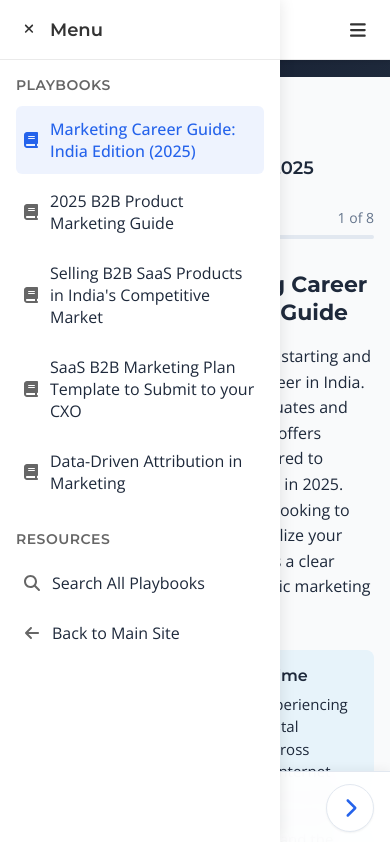
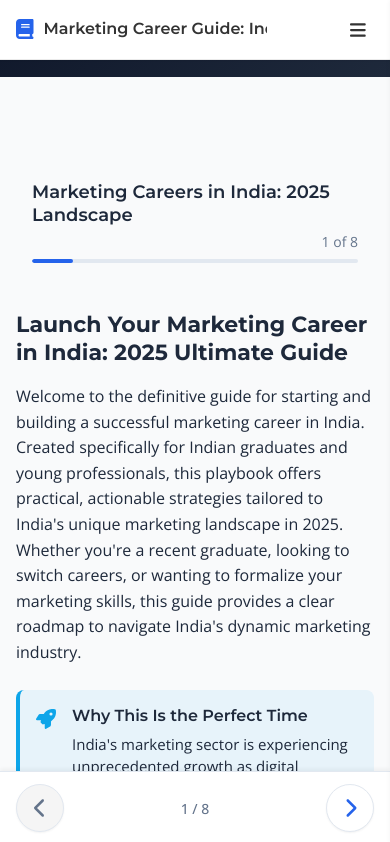
Before and after one commit to amitbhalla/playbooks, a React (Create React App) app: page / in a window 390 px wide. Shown: the top 842 px of the page. Built offline with nearby package versions, Linux system fonts and the light colour scheme.

Commit message:
Mobile 0.3

```diff
--- a/src/components/MobileNavbar/MobileNavbar.css
+++ b/src/components/MobileNavbar/MobileNavbar.css
@@ -5,7 +5,7 @@
 :root {
   --navbar-height: 60px;
   --navbar-bg: #ffffff;
-  --navbar-shadow: 0 2px 4px rgba(0, 0, 0, 0.08);
+  --navbar-shadow: 0 1px 2px rgba(0, 0, 0, 0.05);
   --navbar-border: #eaeaea;
   --navbar-text: #333333;
   --navbar-brand: #2563eb;
@@ -13,11 +13,10 @@
   --navbar-hover-bg: #f5f7fa;
   --menu-width: 280px;
   --menu-bg: #ffffff;
-  --menu-shadow: 0 0 15px rgba(0, 0, 0, 0.1);
+  --menu-shadow: 0 0 5px rgba(0, 0, 0, 0.05);
   --item-border: #eaeaea;
   --icon-size: 16px;
   --transition-speed: 0.3s;
-  --overlay-bg: rgba(0, 0, 0, 0.4);
 }
 
 /* Main navbar container */
@@ -47,12 +46,15 @@
   align-items: center;
   padding: 0 16px;
   height: 100%;
+  overflow: visible;
+  width: 100%;
 }
 
 .navbar-mobile-brand {
   display: flex;
   align-items: center;
-  overflow: hidden;
+  overflow: visible;
+  width: 70%; /* Limit width to leave space for menu button */
 }
 
 .navbar-mobile-logo {
@@ -65,14 +67,16 @@
   font-size: 16px;
   font-weight: 600;
   margin: 0;
-  white-space: nowrap;
-  overflow: hidden;
-  text-overflow: ellipsis;
-  max-width: 200px;
+  width: 100%;
   color: var(--navbar-text);
   display: flex;
   align-items: center;
   cursor: pointer;
+  line-height: 1.3;
+  padding: 8px 0;
+  white-space: nowrap;
+  overflow: hidden;
+  text-overflow: ellipsis;
 }
 
 .navbar-mobile-dropdown-icon {
@@ -96,21 +100,38 @@
 /* Playbook selector dropdown */
 .playbook-selector-dropdown {
   position: absolute;
-  top: var(--navbar-height);
+  top: calc(var(--navbar-height) - 1px);
   left: 0;
   right: 0;
   background-color: var(--navbar-bg);
-  border-bottom: 1px solid var(--navbar-border);
-  box-shadow: var(--navbar-shadow);
+  border-bottom: 1px solid var(--item-border);
+  box-shadow: 0 2px 4px rgba(0, 0, 0, 0.05);
   z-index: 999;
-  max-height: 60vh;
+  max-height: 70vh;
   overflow-y: auto;
-  animation: slideDown 0.3s ease;
+  animation: slideDown 0.2s ease-out;
 }
 
 .playbook-selector-header {
+  display: flex;
+  align-items: center;
+  justify-content: space-between;
   padding: 16px;
   border-bottom: 1px solid var(--item-border);
+}
+
+.playbook-selector-close {
+  background: none;
+  border: none;
+  color: var(--navbar-text);
+  font-size: 16px;
+  cursor: pointer;
+  padding: 4px 8px;
+  border-radius: 4px;
+}
+
+.playbook-selector-close:hover {
+  background-color: rgba(0, 0, 0, 0.05);
 }
 
 .playbook-selector-header h2 {
@@ -133,20 +154,37 @@
   border-bottom: 1px solid var(--item-border);
   cursor: pointer;
   transition: background-color var(--transition-speed);
+  position: relative;
 }
 
 .playbook-selector-item:last-child {
   border-bottom: none;
 }
 
-.playbook-selector-item:active {
+.playbook-selector-item:active,
+.playbook-selector-item:hover {
   background-color: var(--navbar-hover-bg);
 }
 
 .playbook-selector-item.active {
-  background-color: rgba(37, 99, 235, 0.08);
-  color: var(--navbar-active);
-  font-weight: 500;
+  background-color: var(--navbar-active-bg);
+}
+
+.playbook-selector-active {
+  position: absolute;
+  right: 16px;
+  color: var(--primary-blue);
+}
+
+/* Animations */
+@keyframes fadeIn {
+  from { opacity: 0; }
+  to { opacity: 1; }
+}
+
+@keyframes slideDown {
+  from { transform: translateY(-10px); opacity: 0; }
+  to { transform: translateY(0); opacity: 1; }
 }
 
 .playbook-selector-icon {
@@ -159,36 +197,26 @@
   flex: 1;
 }
 
-/* Menu overlay */
-.navbar-mobile-overlay {
-  position: fixed;
-  top: 0;
-  left: 0;
-  right: 0;
-  bottom: 0;
-  background-color: rgba(0, 0, 0, 0.5);
-  z-index: 1000;
-  -webkit-tap-highlight-color: transparent; /* Removes tap highlight on mobile */
-  cursor: pointer;
-}
+/* Removed overlay styles as requested */
 
 /* Side menu */
 .navbar-mobile-menu {
   position: fixed;
   top: 0;
-  right: -var(--menu-width);
+  right: 0; /* Position at the edge of the screen */
   width: var(--menu-width);
   height: 100vh;
   background-color: var(--menu-bg);
   box-shadow: var(--menu-shadow);
-  z-index: 1001;
+  z-index: 1000;
   overflow-y: auto;
   transition: transform var(--transition-speed);
-  transform: translateX(0); /* Ensure it's off-screen by default */
+  transform: translateX(100%); /* Default position is off-screen to the right */
+  will-change: transform; /* Optimize for animations */
 }
 
 .navbar-mobile-menu.open {
-  transform: translateX(-100%); /* Move into view when open */
+  transform: translateX(0); /* Simply slide in, no negative values */
 }
 
 .navbar-mobile-menu-header {
--- a/src/components/MobileNavbar/MobileNavbar.js
+++ b/src/components/MobileNavbar/MobileNavbar.js
@@ -1,5 +1,5 @@
 // File: src/components/MobileNavbar/MobileNavbar.js
-import React, { useState, useEffect } from 'react';
+import React, { useState, useEffect, useRef } from 'react';
 import { FontAwesomeIcon } from '@fortawesome/react-fontawesome';
 import {
   faBars,
@@ -8,7 +8,8 @@ import {
   faChevronUp,
   faBook,
   faArrowLeft,
-  faSearch
+  faSearch,
+  faChevronRight
 } from '@fortawesome/free-solid-svg-icons';
 import './MobileNavbar.css';
 
@@ -19,63 +20,73 @@ const MobileNavbar = ({
   handlePlaybookChange,
   selectedPlaybookId
 }) => {
-  const [isOpen, setIsOpen] = useState(false);
-  const [playbookSelectorOpen, setPlaybookSelectorOpen] = useState(false);
+  // References to detect clicks outside elements
+  const menuRef = useRef(null);
+  const menuButtonRef = useRef(null);
+  const dropdownRef = useRef(null);
+  const dropdownButtonRef = useRef(null);
 
-  // Force the menu to close on route changes
+  // State for UI components
+  const [isMenuOpen, setIsMenuOpen] = useState(false);
+  const [isDropdownOpen, setIsDropdownOpen] = useState(false);
+
+  // Close the menu when a playbook is selected
+  const onPlaybookSelect = (id) => {
+    handlePlaybookChange(id);
+    setIsMenuOpen(false);
+    setIsDropdownOpen(false);
+  };
+
+  // Close everything when pressing Escape
   useEffect(() => {
-    // Ensure menu is closed initially
-    setIsOpen(false);
-
-    // Add escape key listener
     const handleEscKey = (event) => {
       if (event.key === 'Escape') {
-        setIsOpen(false);
-        setPlaybookSelectorOpen(false);
+        setIsMenuOpen(false);
+        setIsDropdownOpen(false);
       }
     };
 
-    // Listen for route changes (URL changes) to close menu
-    const handleRouteChange = () => {
-      setIsOpen(false);
-      setPlaybookSelectorOpen(false);
-    };
+    document.addEventListener('keydown', handleEscKey);
+    return () => document.removeEventListener('keydown', handleEscKey);
+  }, []);
 
-    // Close dropdown when clicking outside
+  // Close menus when clicking outside
+  useEffect(() => {
     const handleClickOutside = (event) => {
-      if (isOpen && !event.target.closest('.navbar-mobile-menu') &&
-          !event.target.closest('.navbar-menu-button')) {
-        setIsOpen(false);
+      // Close menu if click is outside menu and menu button
+      if (
+        isMenuOpen &&
+        menuRef.current &&
+        !menuRef.current.contains(event.target) &&
+        menuButtonRef.current &&
+        !menuButtonRef.current.contains(event.target)
+      ) {
+        setIsMenuOpen(false);
       }
 
-      if (playbookSelectorOpen && !event.target.closest('.playbook-selector-dropdown') &&
-          !event.target.closest('.navbar-mobile-title')) {
-        setPlaybookSelectorOpen(false);
+      // Close dropdown if click is outside dropdown and dropdown button
+      if (
+        isDropdownOpen &&
+        dropdownRef.current &&
+        !dropdownRef.current.contains(event.target) &&
+        dropdownButtonRef.current &&
+        !dropdownButtonRef.current.contains(event.target)
+      ) {
+        setIsDropdownOpen(false);
       }
     };
 
-    window.addEventListener('popstate', handleRouteChange);
-    document.addEventListener('mousedown', handleClickOutside);
-    document.addEventListener('keydown', handleEscKey);
+    // Add listener only if either menu is open
+    if (isMenuOpen || isDropdownOpen) {
+      document.addEventListener('mousedown', handleClickOutside);
+      document.addEventListener('touchstart', handleClickOutside);
+    }
 
     return () => {
-      window.removeEventListener('popstate', handleRouteChange);
       document.removeEventListener('mousedown', handleClickOutside);
-      document.removeEventListener('keydown', handleEscKey);
+      document.removeEventListener('touchstart', handleClickOutside);
     };
-  }, [isOpen, playbookSelectorOpen, selectedPlaybookId]);
-
-  // Handle playbook selection
-  const onPlaybookSelect = (id) => {
-    handlePlaybookChange(id);
-    setPlaybookSelectorOpen(false);
-    setIsOpen(false);
-  };
-
-  // Toggle playbook selector
-  const togglePlaybookSelector = () => {
-    setPlaybookSelectorOpen(!playbookSelectorOpen);
-  };
+  }, [isMenuOpen, isDropdownOpen]);
 
   return (
     <nav className="navbar-mobile">
@@ -84,37 +95,41 @@ const MobileNavbar = ({
         <div className="navbar-mobile-top">
           <div className="navbar-mobile-brand">
             <FontAwesomeIcon icon={faBook} className="navbar-mobile-logo" />
-            <h1 className="navbar-mobile-title" onClick={togglePlaybookSelector}>
+            <h1
+              className="navbar-mobile-title"
+              onClick={() => setIsDropdownOpen(!isDropdownOpen)}
+              ref={dropdownButtonRef}
+            >
               {currentPlaybook?.title || title}
               <FontAwesomeIcon
-                icon={playbookSelectorOpen ? faChevronUp : faChevronDown}
+                icon={isDropdownOpen ? faChevronUp : faChevronDown}
                 className="navbar-mobile-dropdown-icon"
               />
             </h1>
           </div>
           <button
             className="navbar-menu-button"
-            onClick={() => setIsOpen(!isOpen)}
+            onClick={() => setIsMenuOpen(!isMenuOpen)}
             aria-label="Toggle navigation menu"
+            ref={menuButtonRef}
           >
-            <FontAwesomeIcon icon={isOpen ? faTimes : faBars} />
+            <FontAwesomeIcon icon={isMenuOpen ? faTimes : faBars} />
           </button>
         </div>
 
-        {/* Menu overlay (only visible when menu is open) */}
-        {isOpen && (
-          <div
-            className="navbar-mobile-overlay"
-            onClick={() => setIsOpen(false)}
-            aria-hidden="true"
-          ></div>
-        )}
+        {/* No overlay - removed as requested */}
 
         {/* Playbook selector dropdown */}
-        {playbookSelectorOpen && (
-          <div className="playbook-selector-dropdown">
+        {isDropdownOpen && (
+          <div className="playbook-selector-dropdown" ref={dropdownRef}>
             <div className="playbook-selector-header">
               <h2>Select a Playbook</h2>
+              <button
+                className="playbook-selector-close"
+                onClick={() => setIsDropdownOpen(false)}
+              >
+                <FontAwesomeIcon icon={faTimes} />
+              </button>
             </div>
             <ul className="playbook-selector-list">
               {playbooks.map((playbook) => (
@@ -129,6 +144,11 @@ const MobileNavbar = ({
                   <span className="playbook-selector-title">
                     {playbook.title}
                   </span>
+                  {playbook.id === selectedPlaybookId && (
+                    <span className="playbook-selector-active">
+                      <FontAwesomeIcon icon={faChevronRight} />
+                    </span>
+                  )}
                 </li>
               ))}
             </ul>
@@ -136,11 +156,14 @@ const MobileNavbar = ({
         )}
 
         {/* Side menu */}
-        <div className={`navbar-mobile-menu ${isOpen ? 'open' : ''}`}>
+        <div
+          className={`navbar-mobile-menu ${isMenuOpen ? 'open' : ''}`}
+          ref={menuRef}
+        >
           <div className="navbar-mobile-menu-header">
             <button
               className="navbar-mobile-close-button"
-              onClick={() => setIsOpen(false)}
+              onClick={() => setIsMenuOpen(false)}
             >
               <FontAwesomeIcon icon={faTimes} />
             </button>
@@ -168,7 +191,7 @@ const MobileNavbar = ({
                 <li
                   className="navbar-mobile-menu-item"
                   onClick={() => {
-                    setIsOpen(false);
+                    setIsMenuOpen(false);
                     // Handle search functionality here
                     alert('Search functionality coming soon!');
                   }}
@@ -179,7 +202,7 @@ const MobileNavbar = ({
                 <li
                   className="navbar-mobile-menu-item"
                   onClick={() => {
-                    setIsOpen(false);
+                    setIsMenuOpen(false);
                     window.location.href = '/';
                   }}
                 >
--- a/src/components/MobilePageContent/MobilePageContent.css
+++ b/src/components/MobilePageContent/MobilePageContent.css
@@ -40,7 +40,7 @@
 /* Base container styles */
 .mobile-page-container {
   width: 100%;
-  padding-top: var(--navbar-height);
+  padding-top: 0;
   min-height: calc(100vh - var(--navbar-height));
   background-color: #f9fafb;
   overflow-x: hidden;
@@ -118,7 +118,13 @@
 
 /* Page header styles */
 .mobile-page-header {
+  padding: var(--page-padding);
+  padding-top: calc(var(--navbar-height) + 24px);
   margin-bottom: 24px;
+  background-color: #f9fafb;
+  position: relative;
+  z-index: 1;
+  width: 100%;
 }
 
 .mobile-page-title {
--- a/src/components/MobilePageContent/MobilePageContent.js
+++ b/src/components/MobilePageContent/MobilePageContent.js
@@ -24,7 +24,8 @@ import {
   faChartBar,
   faServer,
   faRobot,
-  faSpinner
+  faSpinner,
+
 } from '@fortawesome/free-solid-svg-icons';
 import Hammer from 'hammerjs';
 import './MobilePageContent.css';
--- a/src/components/ResourceHub/ResourceHubMobile.css
+++ b/src/components/ResourceHub/ResourceHubMobile.css
@@ -42,15 +42,17 @@
 /* Mobile ResourceHub Container */
 .resource-hub-mobile {
   width: 100%;
-  height: 100vh;
+  min-height: 100vh;
   margin: 0;
   font-family: var(--body-font);
   color: var(--dark);
   position: relative;
-  overflow: hidden;
   display: flex;
   flex-direction: column;
   background-color: #f9fafb;
+  padding-bottom: 80px; /* Space for fixed bottom navigation */
+  overflow-y: auto;
+  overflow-x: hidden;
 }
 
 /* Page Navigation */
@@ -63,11 +65,9 @@
   align-items: center;
   justify-content: space-between;
   padding: 12px 16px;
-  background-color: rgba(255, 255, 255, 0.95);
-  box-shadow: 0 -2px 10px rgba(0, 0, 0, 0.05);
+  background-color: white;
+  box-shadow: 0 -2px 4px rgba(0, 0, 0, 0.05);
   border-top: 1px solid var(--gray-light);
-  backdrop-filter: blur(8px);
-  -webkit-backdrop-filter: blur(8px);
   z-index: 100;
 }
 
@@ -823,6 +823,9 @@
   padding: 1.5rem 1rem;
   background-color: var(--darker);
   margin-top: 2rem;
+  width: 100%;
+  z-index: 1;
+  position: relative;
 }
 
 .mobile-support-content {
```
Also changed, not shown: src/components/ResourceHub/ResourceHubMobile.js (+22 -9 lines), 11 other files (tests, documents, lock files or other folders).
